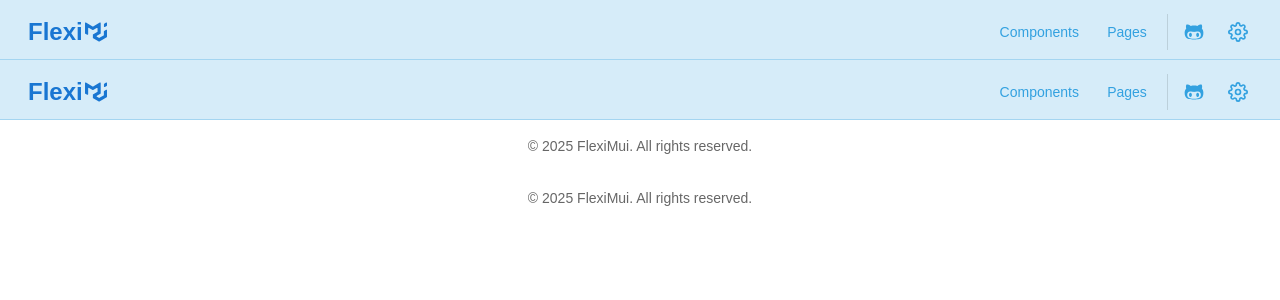
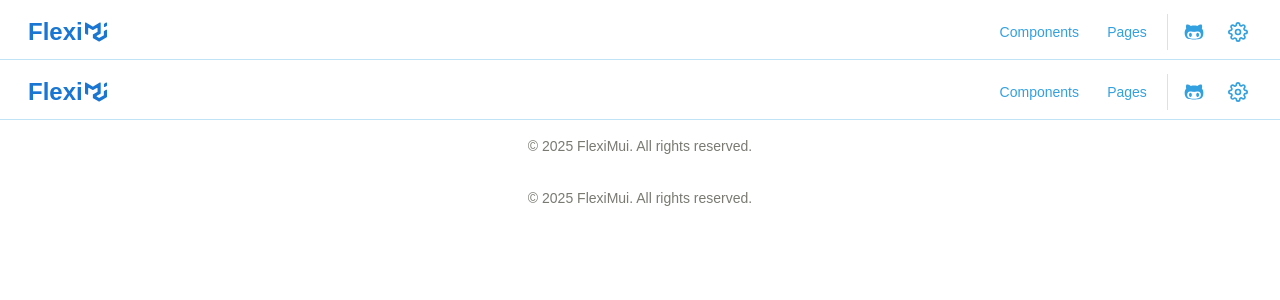
Before and after one commit to sachinmishrasoni/fleximui, a React (Vite) app: page /other in a window 1280 px wide. Shown: the top 300 px of the page. Built offline with nearby package versions, Linux system fonts and the light colour scheme.

Commit message:
changes on ui

```diff
--- a/src/components/common/CodeBlock/index.tsx
+++ b/src/components/common/CodeBlock/index.tsx
@@ -66,7 +66,7 @@ const CodeBlock: React.FC<CodeBlockProps> = ({
             <Stack direction="row" alignItems={"center"} justifyContent="space-between" py={1} px={2}
             sx={{
                 backgroundColor: theme => alpha(theme.palette.background.paper, 0.1),
-                color: theme => theme.palette.primary.contrastText
+                color: theme => theme.palette.common.white
             }}
             >
                 <Typography variant="body1">{fileName}</Typography>
--- a/src/config/getTheme.ts
+++ b/src/config/getTheme.ts
@@ -21,8 +21,8 @@ const themeObj: Record<"dark" | "light", Partial<PaletteOptions>> = {
             main: "#33A1E0",
         },
         text: {
-            primary: "#021526",
-            // secondary: "#DDDDDD",
+            primary: "#222831",
+            secondary: "#7A7A73",
         }
 
     }
--- a/src/layouts/common/Header.tsx
+++ b/src/layouts/common/Header.tsx
@@ -24,12 +24,12 @@ const Header: React.FC<HeaderProps> = ({ toggleDrawer }) => {
             sx={{
                 height: '60px !important',
                 boxShadow: "none",
-                // backgroundColor: theme => theme.palette.mode === "light"
-                //     ? alpha(theme.palette.common.black, 0.4)
-                //     : alpha(theme.palette.primary.main, 0.2),
-                backgroundColor: theme => alpha(theme.palette.primary.main, 0.2),
+                backgroundColor: theme => theme.palette.mode === "light"
+                    ? alpha(theme.palette.background.default, 0.4)
+                    : alpha(theme.palette.background.default, 0.8),
+                // backgroundColor: theme => alpha(theme.palette.primary.main, 0.2),
                 color: theme => theme.palette.primary.contrastText,
-                backdropFilter: "blur(10px)",
+                backdropFilter: "blur(15px)",
                 borderBottom: `1px solid`,
                 borderColor: theme => alpha(theme.palette.primary.main, 0.3),
             }}
--- a/src/pages/Home/Features.tsx
+++ b/src/pages/Home/Features.tsx
@@ -1,4 +1,4 @@
-import { Box } from '@mui/material'
+import { Box, Container, Typography } from '@mui/material'
 import React from 'react'
 
 const Features: React.FC = () => {
@@ -6,14 +6,20 @@ const Features: React.FC = () => {
         <Box component={"section"}
             sx={{
                 minHeight: "calc(100vh - 60px)",
-                // display: "flex",
-                // flexDirection: "column",
-                // justifyContent: "center",
                 px: 2,
-                // backgroundImage: theme => `linear-gradient(to top right, ${alpha(theme.palette.common.white, 0.2)} 30%, ${alpha(theme.palette.primary.main, 0.2)} 100%)`,
+                py: 5
             }}
         >
-            skldf
+            <Container sx={{
+                textAlign: "center",
+                display: "flex",
+                flexDirection: "column",
+                justifyContent: "center",
+                alignItems: "center",
+            }}>
+                <Typography variant="h3" fontWeight={600}>Features</Typography>
+                <Typography variant="body1">Lorem ipsum dolor sit amet consectetur adipisicing elit. Ipsa facere dignissimos consequatur porro maxime? Ab aspernatur earum ad doloremque praesentium.</Typography>
+            </Container>
         </Box>
     )
 }
--- a/src/pages/Home/Hero.tsx
+++ b/src/pages/Home/Hero.tsx
@@ -9,7 +9,7 @@ const Hero: React.FC = () => {
         flexDirection: "column",
         justifyContent: "center",
         px: 2,
-        backgroundImage: theme => `linear-gradient(to bottom right, transparent 30%, ${alpha(theme.palette.primary.main, 0.2)} 100%)`,
+        backgroundImage: theme => `linear-gradient(to top left, transparent 30%, ${alpha(theme.palette.primary.main, 0.2)} 100%)`,
       }}
     >
       <Container sx={{
```
